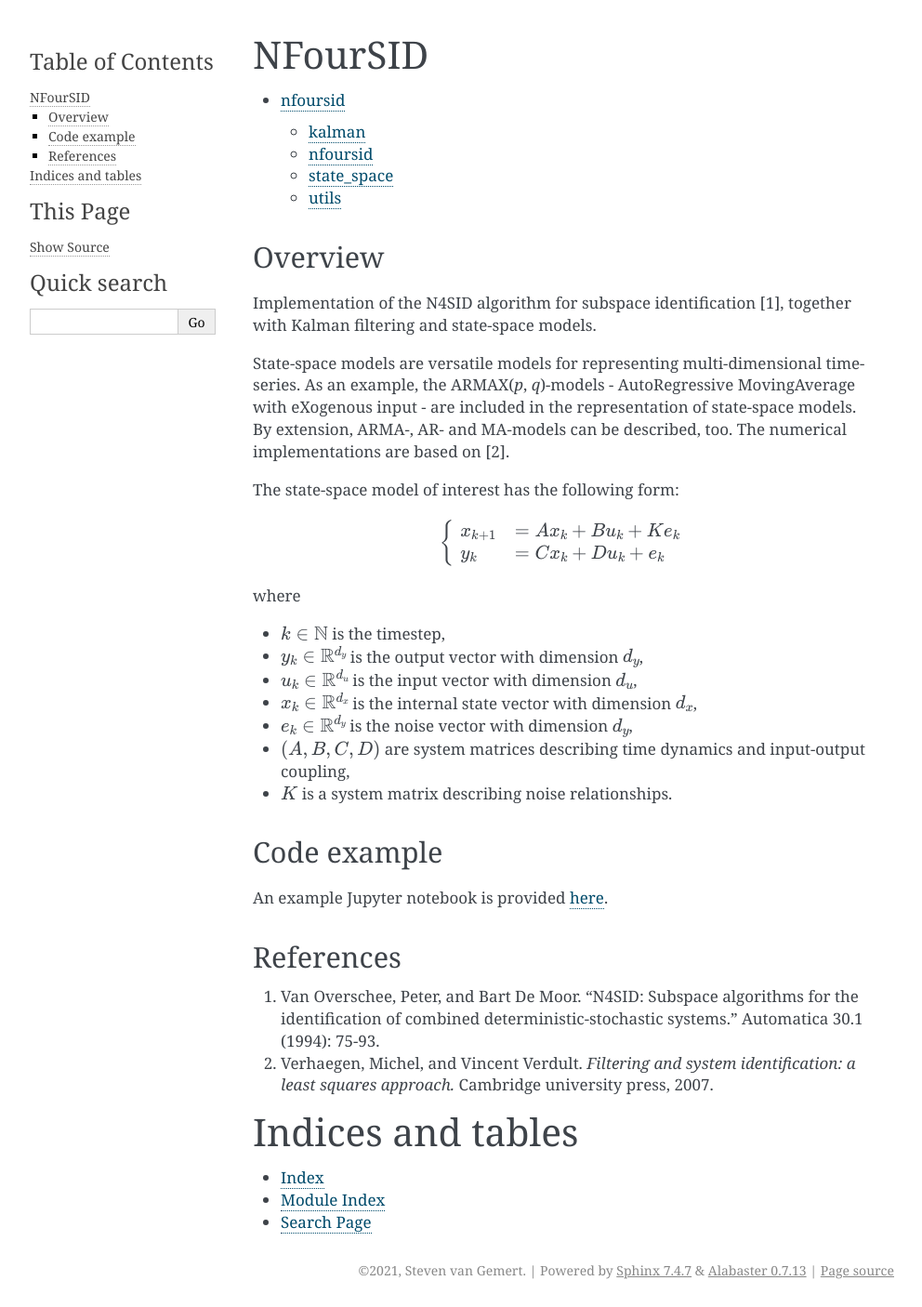
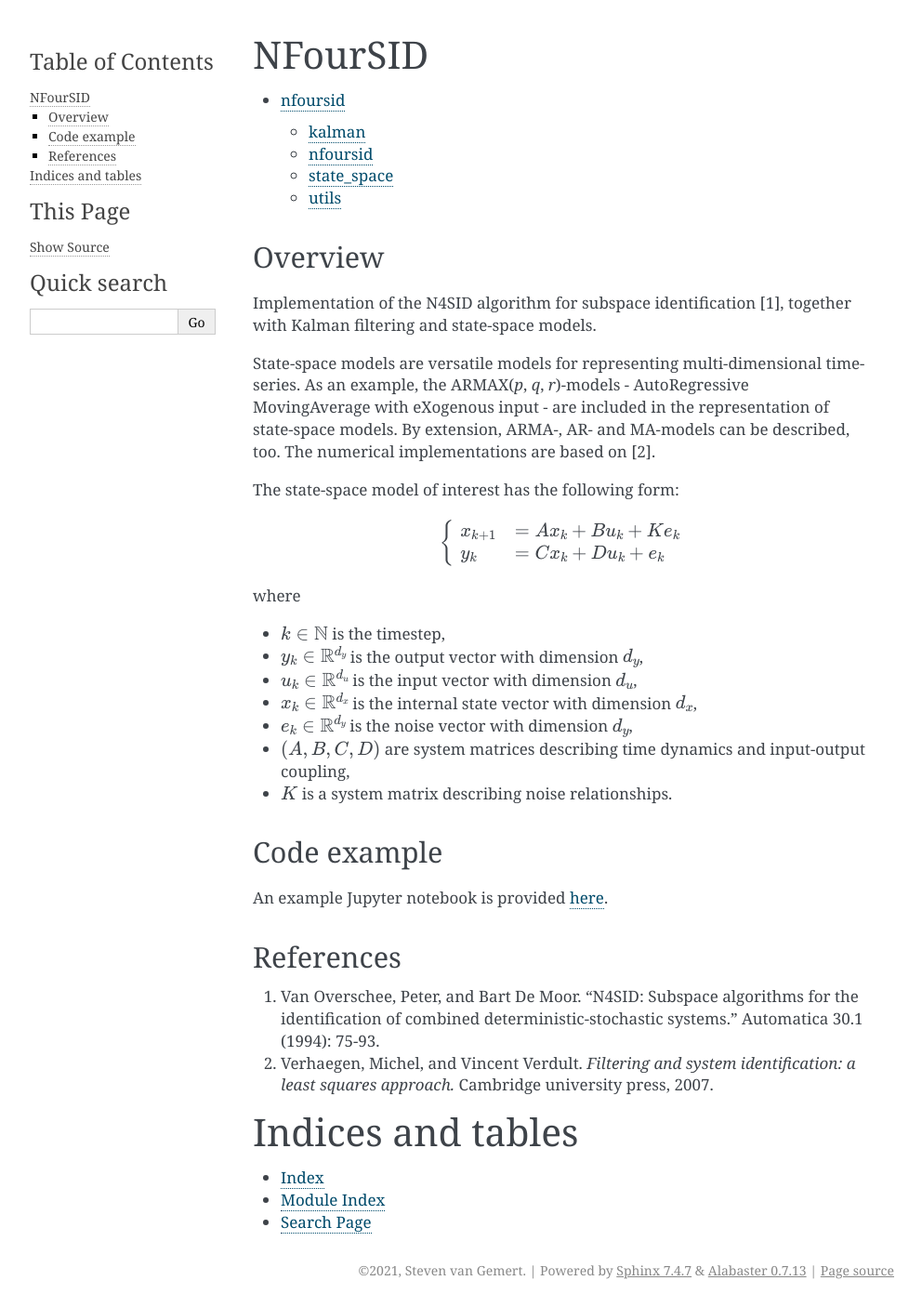
Before and after one commit to spmvg/nfoursid, a Sphinx documentation site: the page built from docs/index.rst, in a window 1280 px wide. Shown: the whole page at 93% size, without its empty margins (148-1140 px from the left). Built offline with Sphinx 7.4.7, drawn with Linux system fonts in a browser that asks for light colours; formulas are drawn with MathJax 3.

Commit message:
add parameter for exogenous for consistency

```diff
--- a/docs/index.rst
+++ b/docs/index.rst
@@ -18,7 +18,7 @@ Implementation of the N4SID algorithm for subspace identification [1], together
 models.
 
 State-space models are versatile models for representing multi-dimensional timeseries.
-As an example, the ARMAX(*p*, *q*)-models - AutoRegressive MovingAverage with eXogenous input - are included in the representation of state-space models.
+As an example, the ARMAX(*p*, *q*, *r*)-models - AutoRegressive MovingAverage with eXogenous input - are included in the representation of state-space models.
 By extension, ARMA-, AR- and MA-models can be described, too.
 The numerical implementations are based on [2].
 
```
Also changed, not shown: README.md (+1 -1 lines).
